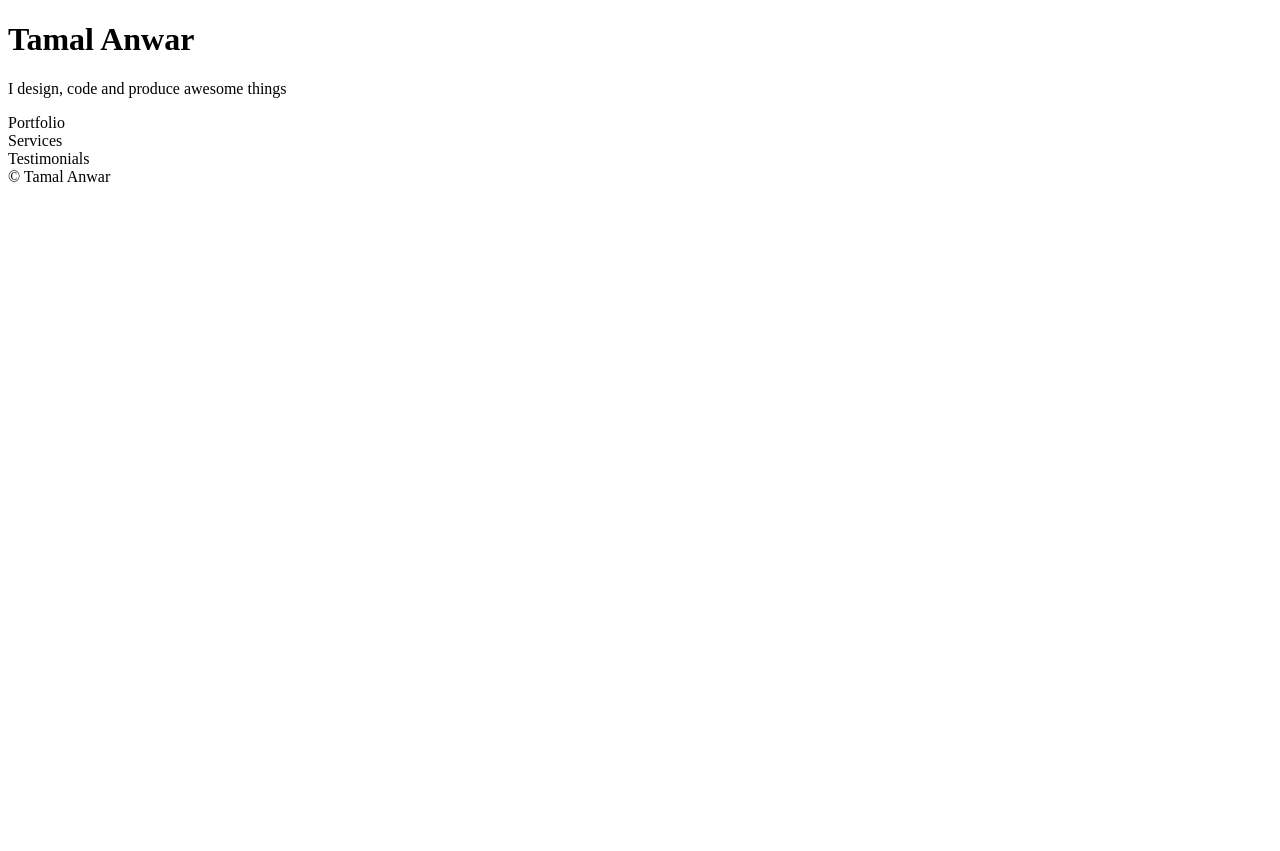
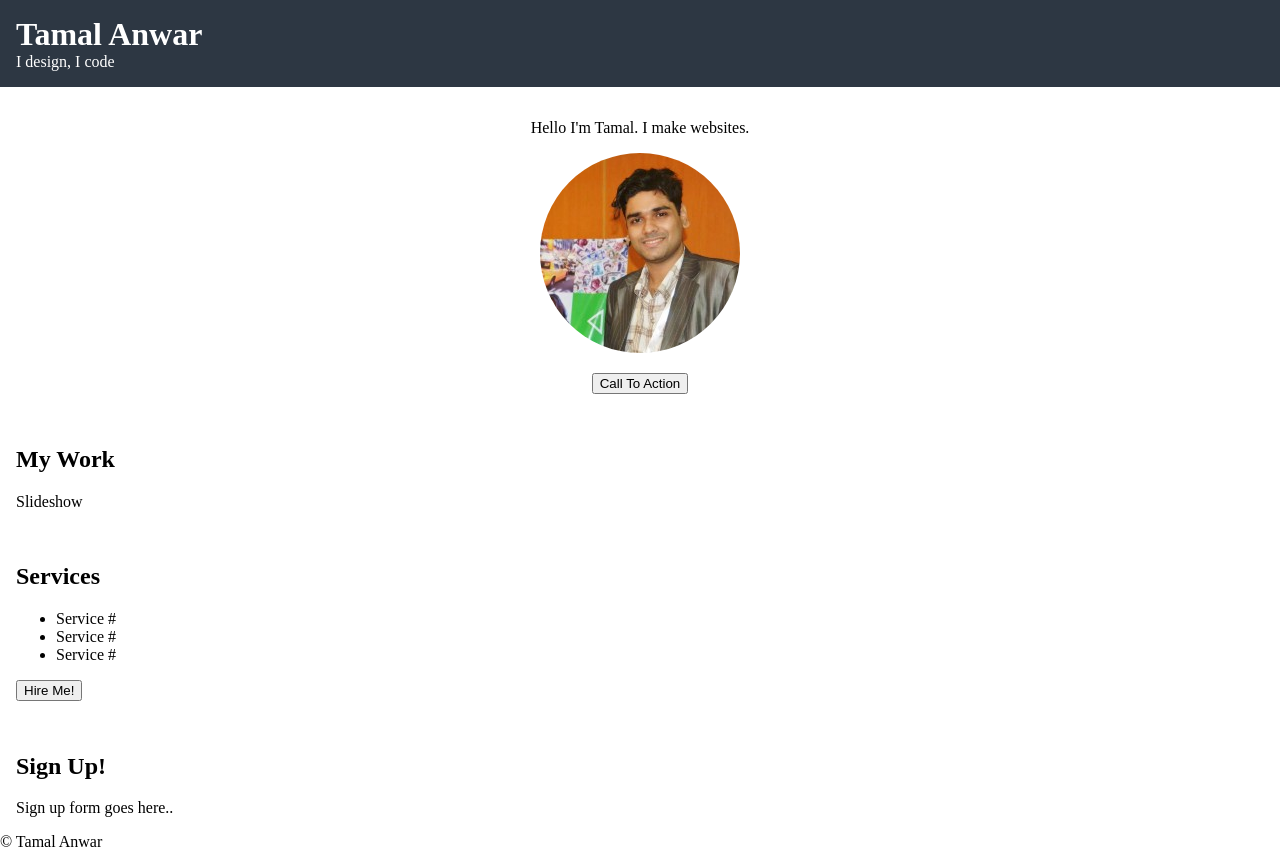
Before and after one commit to TamalAnwar/barebones, a plain HTML site: page index.html in a window 1280 px wide. Before the commit the page ends 800 px from the top, so only its background shows below. Drawn offline with Linux system fonts and the light colour scheme.

Commit message:
structuring up

```diff
--- a/index.html
+++ b/index.html
@@ -2,27 +2,52 @@
 <html>
     <head>
         <meta charset="utf-8">
-        <title></title>
+        <title>Tamal Anwar</title>
         <meta name="description" content="">
         <meta name="viewport" content="width=device-width, initial-scale=1.0">
+        <link rel="stylesheet" href="style.css">
     </head>
     <body>
-        <header>
-            <h1>Tamal Anwar</h1>
-            <p>I design, code and produce awesome things</p>
+        <header id="header">
+            <div class="wrapper">
+                <h1 id="site-title">Tamal Anwar</h1>
+                <p id="site-tagline">I design, I code</p>
+            </div>
         </header>
+        <div class="wrapper">
         <main>
-            <section>
-                Portfolio
+            <section id="welcome" class="section">
+                <p>Hello I'm Tamal. I make websites.</p>
+                <p id="hero-avatar"><img src="images/tamal-anwar.jpg" alt="Tamal Anwar"></p>
+                <button type="button" name="button">Call To Action</button>
+
             </section>
-            <section>
-                Services
+            <section id="work" class="section">
+                <h2>My Work</h2>
+                <div class="">
+                    Slideshow
+                </div>
             </section>
-            <section>
-                Testimonials
+            <section id="services" class="section">
+                <h2>Services</h2>
+                <div class="">
+                    <ul>
+                        <li>Service #</li>
+                        <li>Service #</li>
+                        <li>Service #</li>
+                    </ul>
+                </div>
+                <button type="button" name="button">Hire Me!</button>
+            </section>
+            <section id="mailing-list" class="section">
+                <h2>Sign Up!</h2>
+                <div class="">
+                    Sign up form goes here..
+                </div>
             </section>
         </main>
-        <footer>
+        </div>
+        <footer id="footer">
             &copy; Tamal Anwar
         </footer>
     </body>
--- /dev/null
+++ b/style.css
@@ -0,0 +1,49 @@
+/* A barebones style css */
+
+html {
+    font-size: 16px;
+}
+
+body {
+    margin: 0;
+    padding: 0;
+}
+
+a {
+    color: #ae57ec;
+}
+
+.wrapper {
+    width: 100%;
+    margin: 0 auto;
+}
+
+#header,
+section {
+    padding: 1em;
+}
+
+
+
+#header {
+    background-color: #2d3743;
+    color: #ffffff;
+}
+
+
+/*Removing the default margins from the site title and tagline */
+#site-title,
+#site-tagline {
+    margin: 0;
+}
+
+/*Welcome and Hero
+Section*/
+
+#welcome {
+    text-align: center;
+}
+
+#hero-avatar img {
+    border-radius: 50%;
+}
```
Also changed, not shown: images/tamal-anwar.jpg (added).
